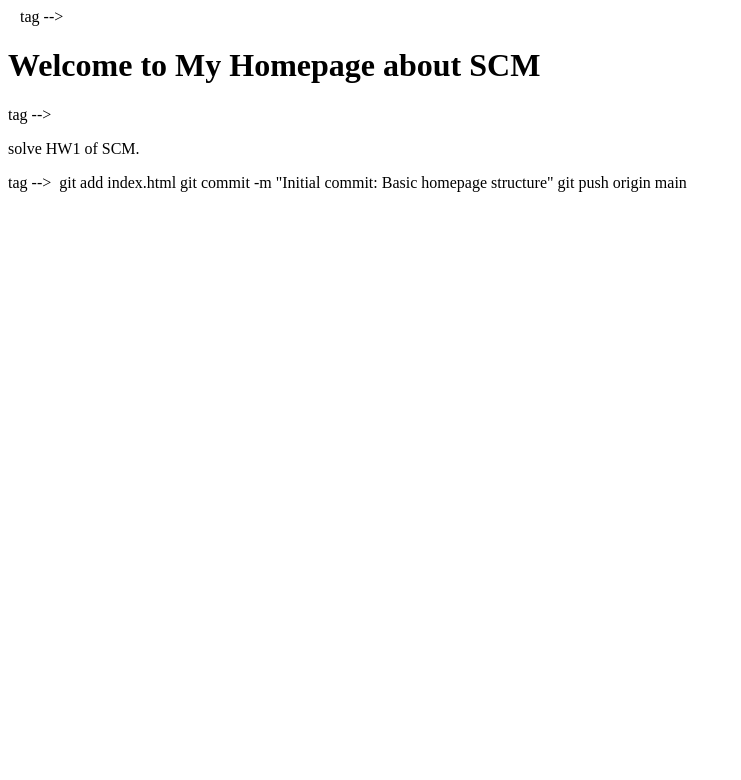
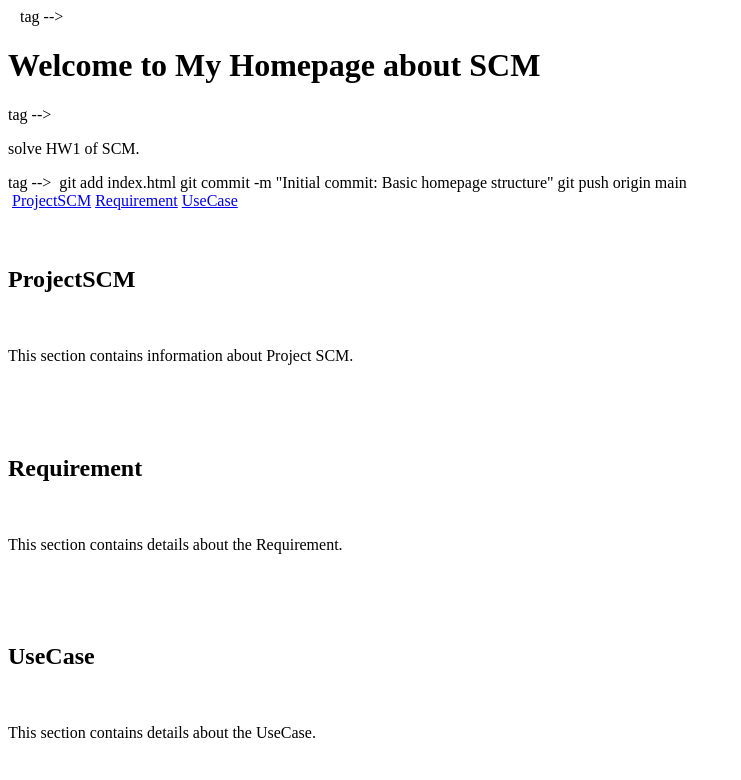
Before and after one commit to RawanHAlshmmri/MyHomepage, a plain HTML site: page index.html in a window 1280 px wide. Shown: the whole page, without its empty margins (0-741 px from the left). Drawn offline with Linux system fonts and the light colour scheme.

Commit message:
Add navigation bar

```diff
--- a/index.html
+++ b/index.html
@@ -12,3 +12,21 @@
 git add index.html‍‍
 git commit -m "Initial commit: Basic homepage structure"‍‍
 git push origin main
+
+<nav>‍
+    <a href="#ProjectSCM">ProjectSCM</a>‍
+    <a href="#Requirement">Requirement</a>‍
+    <a href="#UseCase">UseCase</a>‍
+</nav>‍
+<section id="ProjectSCM">‍
+    <h2>ProjectSCM</h2>‍
+    <p>This section contains information about Project SCM.</p>‍
+</section>‍
+<section id="Requirement">‍
+    <h2>Requirement</h2>‍
+    <p>This section contains details about the Requirement.</p>‍
+</section>‍
+<section id="UseCase">‍
+    <h2>UseCase</h2>‍
+    <p>This section contains details about the UseCase.</p>‍
+</section>
```
